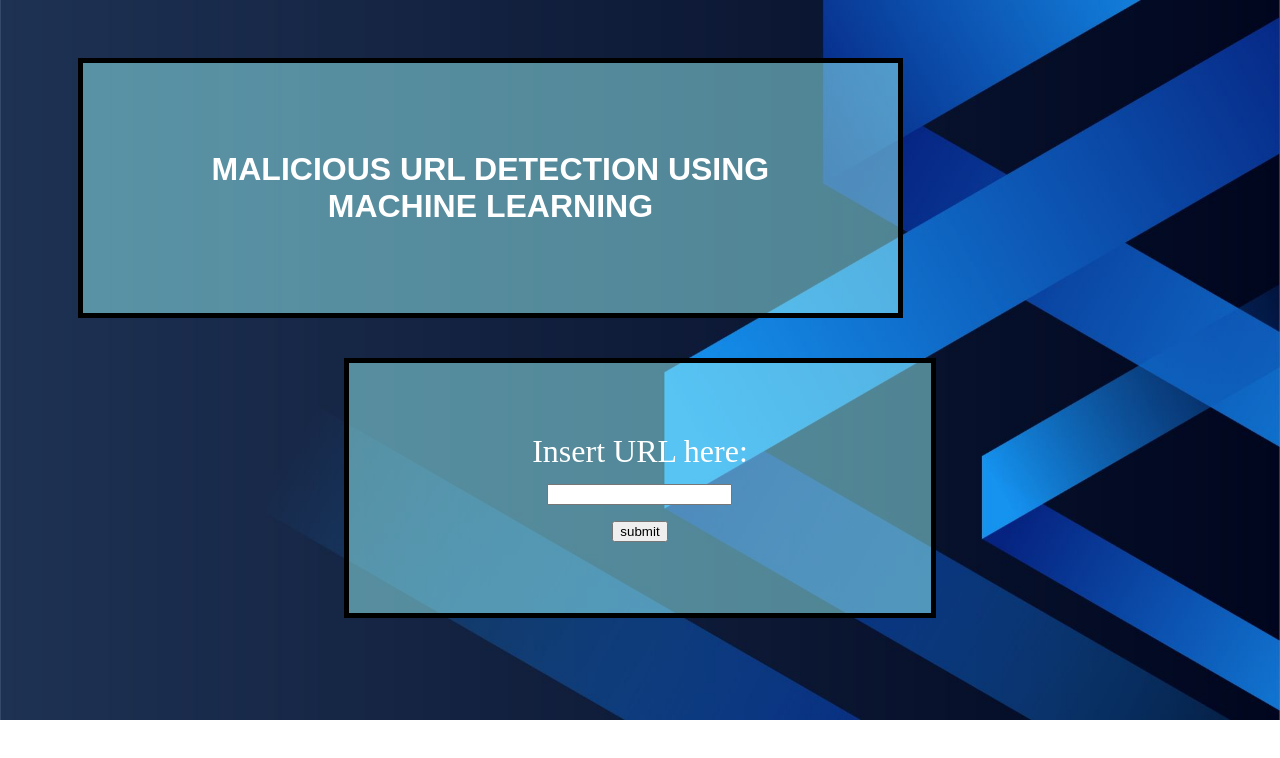
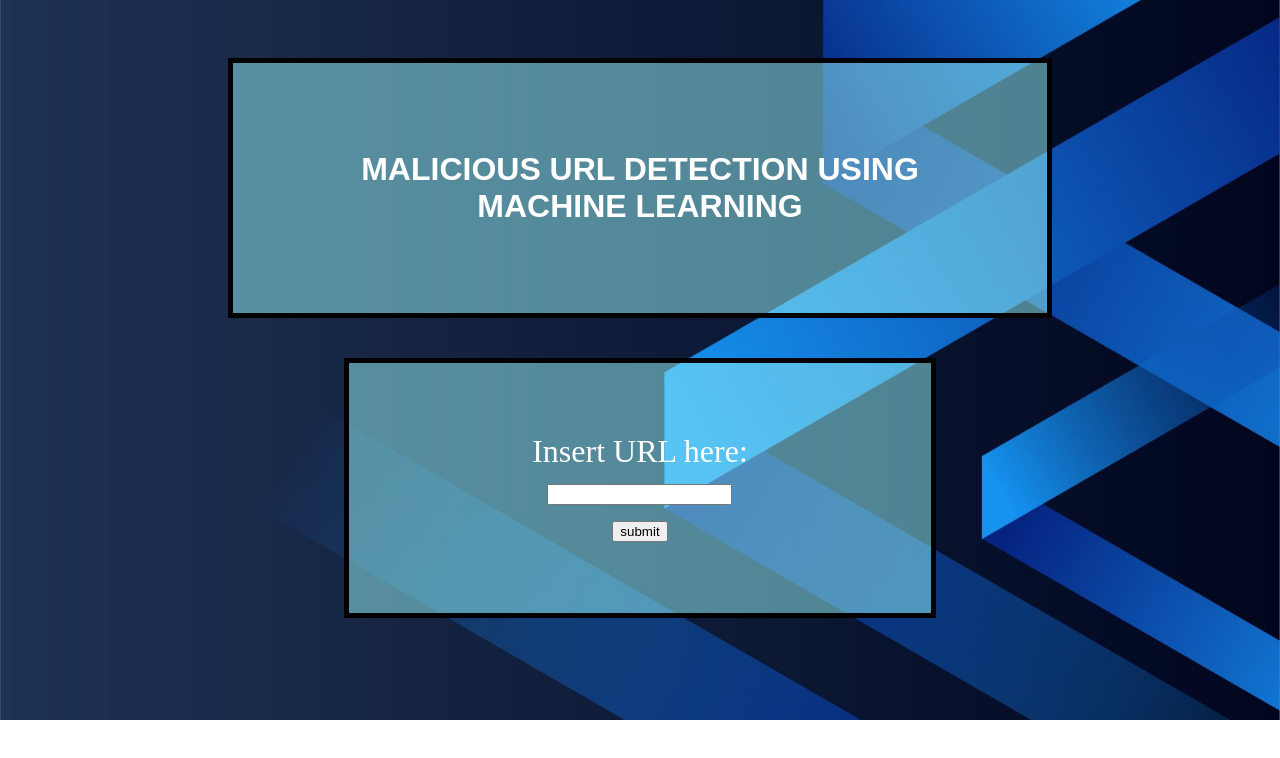
Before and after one commit to uzukhai/FYP, a plain HTML site: page index.html in a window 1280 px wide. Drawn offline with Linux system fonts and the light colour scheme; a web font is replaced by a local one.

Commit message:
Update style.css

```diff
--- a/style.css
+++ b/style.css
@@ -7,7 +7,8 @@ body {
 
 .head {
     background-color: rgba(152, 245, 249, 0.5);
-    margin: 0px 20px;
+    margin: auto;
+    font-color: green;
     display: flex;
     justify-content: center;
     align-items: center;
```
